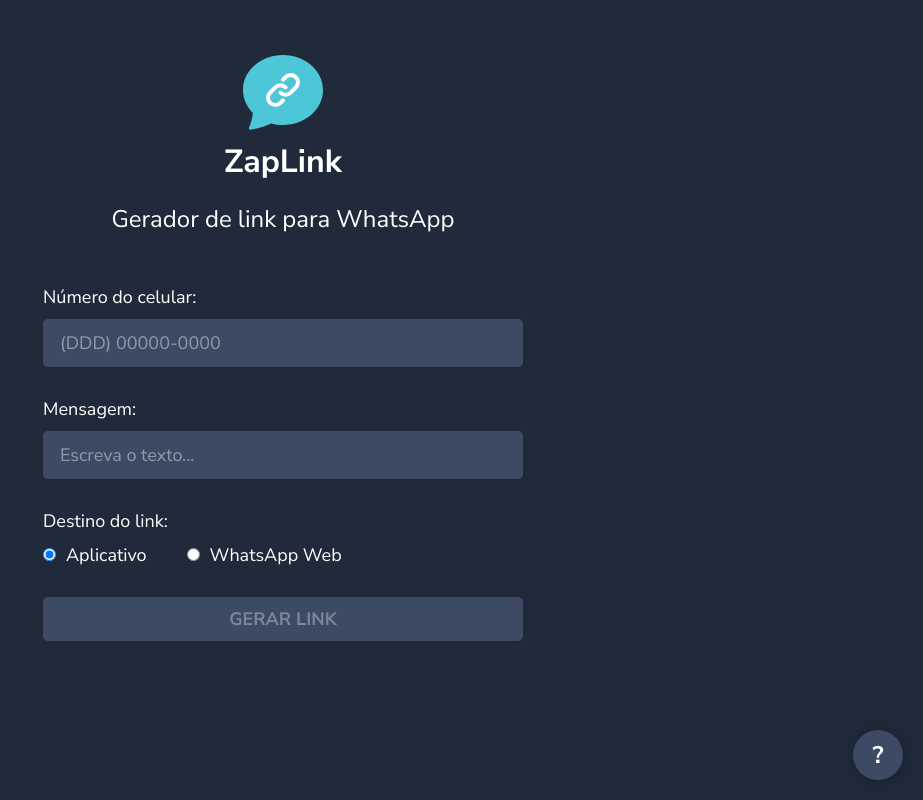
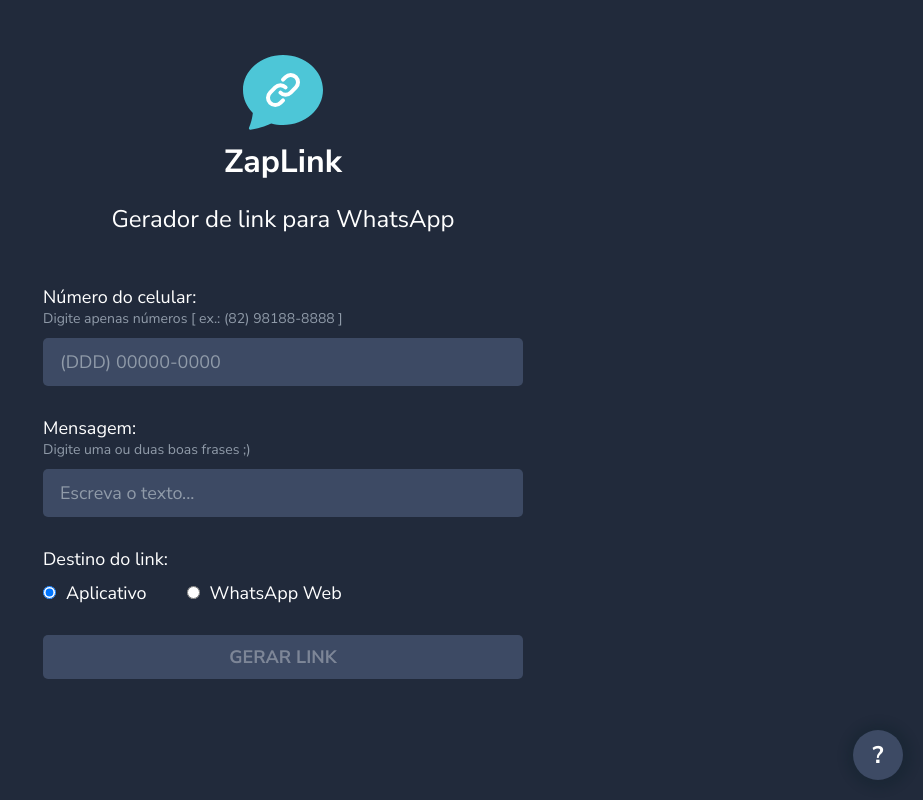
Before and after one commit to filipealvess/zaplink, a Next.js app: page / in a window 1280 px wide. Shown: the whole page, without its empty margins (357-1280 px from the left). Built offline with nearby package versions, Linux system fonts and the light colour scheme.

Commit message:
Add input description

```diff
--- a/components/Input/index.jsx
+++ b/components/Input/index.jsx
@@ -6,11 +6,14 @@
   placeholder,
   label,
   value = '',
+  description,
   onChange = () => {}
 }) {
   return (
     <label className={styles.container}>
-      <span className={styles.label}>{label}:</span>
+      <span>{label}:</span>
+
+      {description && <p className={styles.description}>{description}</p>}
 
       <input
         type={type}
--- a/components/Input/styles.module.css
+++ b/components/Input/styles.module.css
@@ -3,8 +3,10 @@
   flex-direction: column;
 }
 
-.label {
+.description {
   margin-bottom: 10px;
+  color: #909BA9;
+  font-size: 1.4rem;
 }
 
 .input {
--- a/pages/index.jsx
+++ b/pages/index.jsx
@@ -72,6 +72,7 @@
           type="tel"
           value={phone}
           onChange={handlePhoneChange}
+          description="Digite apenas números [ ex.: (82) 98188-8888 ]"
         />
 
         <Input
@@ -79,6 +80,7 @@
           placeholder="Escreva o texto..."
           value={message}
           onChange={handleMessageChange}
+          description="Digite uma ou duas boas frases ;)"
         />
 
         <RadioGroup
```
Also changed, not shown: 2 other files (tests, documents, lock files or other folders).
